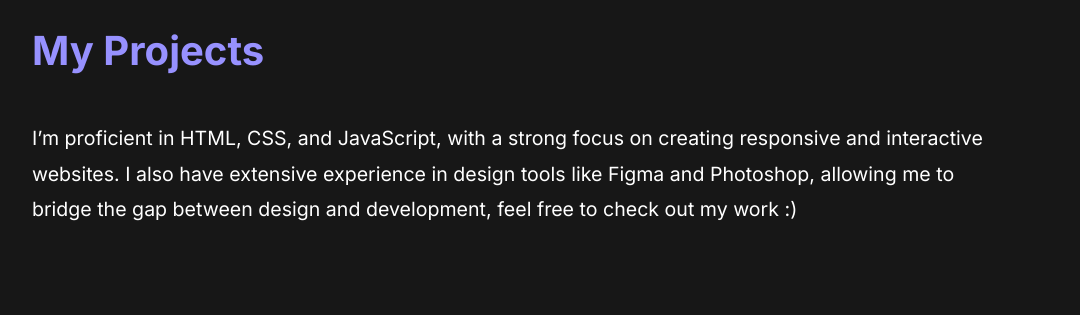
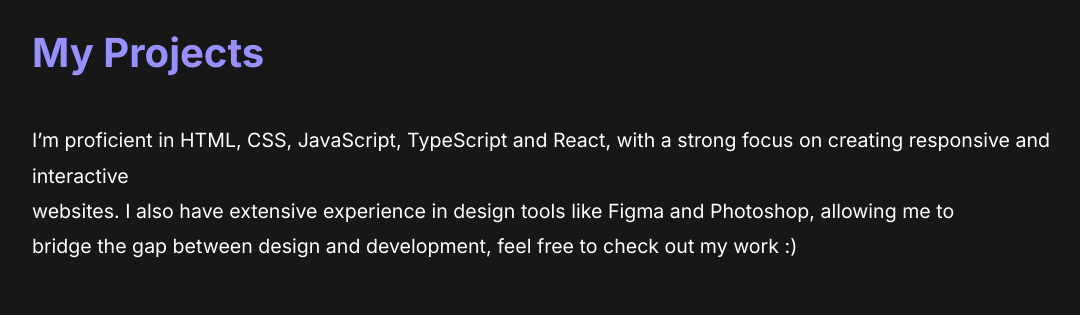
Before and after one commit to twelfydelfy/CV, a plain HTML site: page index.html in a window 1280 px wide. Shown: the part 1580-1895 px from the top of the page, without its empty margins (123-1203 px from the left). Drawn offline with Linux system fonts and the light colour scheme.

Commit message:
added TS and React on my list of knowledge

```diff
--- a/index.html
+++ b/index.html
@@ -59,10 +59,6 @@
                 <h1>1</h1>
                 <p>Year of experience</p>
             </div>
-           <!-- <div class="bb2">
-                <h1>10001</h1>
-                <p>Projects worked on</p>
-            </div>-->
             <div class="bb3">
                 <h1>Countless</h1>
                 <p>Hours of coding</p>
@@ -94,7 +90,7 @@
         <h1 class="fade-in">
             My Projects
         </h1>
-        <p class="fade-in3">I’m proficient in HTML, CSS, and JavaScript, with a strong focus on creating responsive and interactive<br>
+        <p class="fade-in3">I’m proficient in HTML, CSS, JavaScript, TypeScript and React, with a strong focus on creating responsive and interactive<br>
             websites. I also have extensive experience in design tools like Figma and Photoshop, allowing me to <br>
             bridge the gap between design and development, feel free to check out my work :)</p>
 
```
